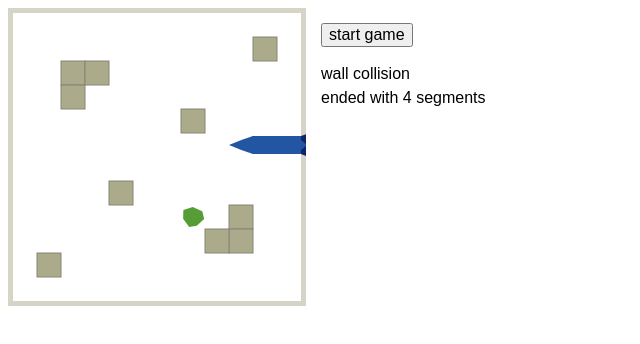
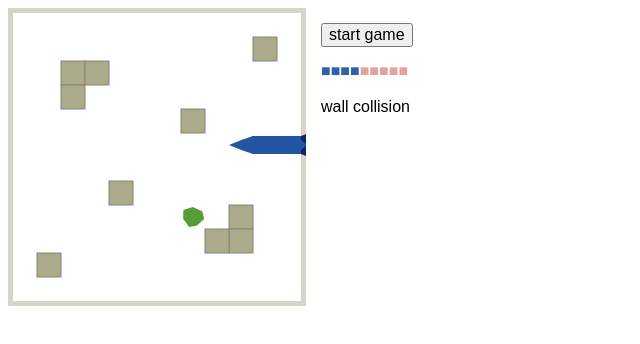
Before and after one commit to michaellaszlo/snake-game, a plain HTML site: page index.html in a window 1280 px wide. Shown: the whole page, without its empty margins (0-640 px from the left). Drawn offline with Linux system fonts and the light colour scheme.

Commit message:
Display target on level load

```diff
--- a/index.html
+++ b/index.html
@@ -14,7 +14,9 @@
 
 <button id="pauseGameButton">pause</button>
 
-<div id="messageBox"></div>
+<div id="levelTarget"></div>
+
+<div id="message"></div>
 
 </body>
 </html>
--- a/snake.css
+++ b/snake.css
@@ -7,12 +7,19 @@ body {
   margin-right: 15px;
 }
 
-button, #messageBox, #actionBox {
+button, #levelTarget, #message, #actionBox {
   font-size: 16px;
   margin-top: 15px;
 }
-#messageBox {
+#message {
   line-height: 24px;
+}
+
+#levelTarget .segment {
+  color: #e1a49c;
+}
+#levelTarget .achieved {
+  color: #2f60a8;
 }
 
 #actionBox {
--- a/snake.js
+++ b/snake.js
@@ -97,9 +97,9 @@ var Snake = (function () {
       events = {},
       canvas,
       context,
-      messageBox,
       startGameButton,
       pauseGameButton,
+      container = {},
       status = {};
 
   function pauseGame() {
@@ -169,7 +169,8 @@ var Snake = (function () {
     var map,
         group,
         head, neck,
-        x, y;
+        element,
+        x, y, i;
 
     function flood(stack, kind, ch, x, y) {
       var i, X, Y;
@@ -191,8 +192,9 @@ var Snake = (function () {
     numRows = map.length;
     numCols = map[0].length;
     clearGrid();
+
+    // Obstacle components.
     obstacles = [];
-
     for (y = 0; y < numRows; ++y) {
       for (x = 0; x < numCols; ++x) {
         switch (map[y][x]) {
@@ -210,6 +212,7 @@ var Snake = (function () {
       }
     }
 
+    // Snake.
     snake = [];
     flood(snake, 'snake', 'x', head.x, head.y);
     snake.reverse();
@@ -218,11 +221,24 @@ var Snake = (function () {
     direction = previousDirection = calculateDirection(neck.x, neck.y,
         head.x, head.y);
 
+    // Food.
     foodList = newList();
     numFood = 0;
     while (numFood < level.numFood) {
       placeFood();
       ++numFood;
+    }
+
+    // Level target.
+    container.levelTarget.innerHTML = '';
+    for (i = 0; i < level.targetLength; ++i) {
+      element = document.createElement('span');
+      element.innerHTML = '&#x25a0;';
+      element.className = 'segment';
+      if (i < snake.length) {
+        element.className += ' achieved';
+      }
+      container.levelTarget.appendChild(element);
     }
 
     prepareCanvas();
@@ -719,7 +735,6 @@ var Snake = (function () {
     if (item.kind === 'food') {
       snake.unshift(tail);
       putItem(tail.x, tail.y, { kind: 'snake' });
-      setMessage(snake.length + ' segments');
       if (snake.length == level.targetLength) {
         events.queue.push({ fun: endLevel, interrupt: true });
       } else {
@@ -745,7 +760,7 @@ var Snake = (function () {
   function stopGame(message) {
     status.gameInProgress = false;
     finalAnimation();
-    setMessage(message + '<br> ended with ' + snake.length + ' segments');
+    setMessage(message);
     startGameButton.disabled = false;
     pauseGameButton.style.display = 'none';
   }
@@ -773,7 +788,7 @@ var Snake = (function () {
   }
 
   function setMessage(message) {
-    messageBox.innerHTML = message;
+    container.message.innerHTML = message;
   }
 
   function nextLevel() {
@@ -842,7 +857,8 @@ var Snake = (function () {
     }
     window.onkeydown = keyDownHandler.bind(this);
 
-    messageBox = document.getElementById('messageBox');
+    container.levelTarget = document.getElementById('levelTarget');
+    container.message = document.getElementById('message');
     startGameButton = document.getElementById('startGameButton');
     startGameButton.onclick = startGame.bind(this);
     pauseGameButton = document.getElementById('pauseGameButton');
```
